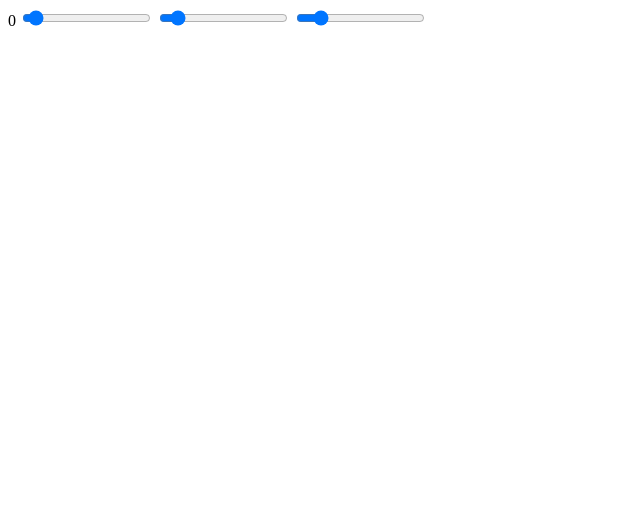
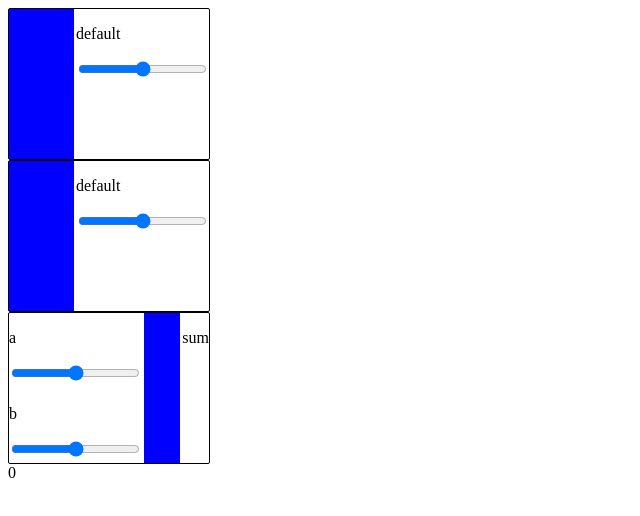
Before and after one commit to maxmmyron/nodes-editor-test, a SvelteKit app: page / in a window 1280 px wide. Shown: the top 516 px of the page, without its empty margins (0-640 px from the left). Built offline with nearby package versions, Linux system fonts and the light colour scheme.

Commit message:
use writables to manage reactivity

```diff
--- a/src/routes/+page.svelte
+++ b/src/routes/+page.svelte
@@ -1,4 +1,5 @@
 <script lang="ts">
+  import { writable, get } from "svelte/store";
   // represent this in a manner that allows us to programmatically build out a tree of nodes
   // 1. list containing all nodes
   // 2. graph of nodes (how to get detached nodes if we find this via traversing)?
@@ -31,68 +32,37 @@
     ];
   };
 
-  // let x: App.Node<({ x, y }: { x: number; y: number }) => { z: number }> = {
-  //   transform: ({ x, y }) => ({ z: x * y }),
-  //   out: { z: 0 },
-  // };
-
-  // let y: App.Node<({ a, b }: { a: number; b: number }) => { c: number }> = {
-  //   uuid: Math.floor(Math.random() * 10000000).toString(36)
-  //   transform: ({ a, b }) => ({ c: a + b }),
-  //   out: { c: 0 },
-  // };
-
-  // connect(x, "z", y, "a");
-
-  // on connect:
-
   let createNode = <T extends (args: any) => Record<string, any>>(
-    transformFn: T,
+    transform: T,
     inputs: Parameters<T>[0],
     outputs: ReturnType<T>
   ): App.Node<T> => {
     let uuid = Math.floor(Math.random() * 10000000).toString(36);
 
-    return {
+    let node = {
       uuid,
-      _transform: transformFn,
-      inputs,
-      outputs,
-      transform: () => {
-        let args: { [key: string]: any } = {};
-        for (const param of Object.keys(inputs)) {
-          let pair = graph.edges.find(
-            ([_, rhs]) => rhs.node.uuid === uuid && rhs.key === param
-          );
-          if (!pair) {
-            // set to default
-            args[param] = inputs[param];
-          } else {
-            console.log(pair[0]);
-            args[param] = pair[0].node.outputs[pair[0].key.toString()];
-          }
-        }
+      transform,
+      inputs: writable(inputs),
+      outputs: writable(outputs),
+    };
 
-        let res = transformFn(args) as ReturnType<T>;
+    node.inputs.subscribe((s) => {
+      console.log("transforming...");
+      const transformed = transform(s) as ReturnType<T>;
+      node.outputs.set(transformed);
+    });
 
-        // update outputs
-        outputs = res;
+    graph.nodes = [...graph.nodes, node];
 
-        return res;
-      },
-    };
+    return node;
   };
-
-  let v1Val = 1;
-  let v2Val = 2;
-  let v3Val = 3;
 
   // 1 + 2 = 3
   // value node: 1
-  let v1 = createNode(() => ({ default: v1Val }), undefined, { default: 0 });
+  let v1 = createNode(() => ({ default: 0 }), undefined, { default: 0 });
 
   // value node: 2
-  let v2 = createNode(() => ({ default: v2Val }), undefined, { default: 0 });
+  let v2 = createNode(() => ({ default: 0 }), undefined, { default: 0 });
 
   // sum node: 1 + 2
   const sum = createNode(
@@ -106,24 +76,96 @@
   connect(v1, "default", sum, "a");
   connect(v2, "default", sum, "b");
 
-  console.log(graph.edges);
+  let v1Out = 0,
+    v2Out = 0;
 
-  $: sumOut = sum.transform().sum;
-  $: console.log(sumOut);
+  v1.outputs.subscribe((e) => {
+    console.log(e);
+    v1Out = e.default;
+  });
 
-  // $: sumOut = sum.transform({
-  //   a: v1.transform().default,
-  //   b: v2.transform().default,
-  // }).sum;
+  v2.outputs.subscribe((e) => {
+    console.log(e);
+    v2Out = e.default;
+  });
 
-  // $: v3 = createNode(() => ({ default: v3Val }));
-
-  // $: sumOut2 = sum.transform({ a: sumOut, b: v3.transform().default }).sum;
+  $: sumOut = sum.transform({
+    a: v1Out,
+    b: v2Out,
+  }).sum;
 </script>
 
-<!-- {sumOut} -- {sumOut2} -->
+{#each graph.nodes as node}
+  {@const __inputs = get(node.inputs)}
+  {@const __outputs = get(node.outputs)}
+  <div class="node">
+    {#if __inputs}
+      <aside class="inputs">
+        {#each Object.entries(__inputs) as [key, value]}
+          <div class="input">
+            <p>{key}</p>
+            <!-- TODO: don't show if this node has a connection into this input! -->
+            {#if typeof value === "number"}
+              <input
+                type="range"
+                on:input={(e) => {
+                  const newValue = e.currentTarget.valueAsNumber;
+                  node.inputs.set({ ...__inputs, [key]: newValue });
+                }}
+              />
+            {/if}
+          </div>
+        {/each}
+      </aside>
+    {/if}
+    <main></main>
+    {#if __outputs}
+      <aside class="outputs">
+        {#each Object.entries(__outputs) as [key, value]}
+          <!-- If there *are* inputs, we can just directly render
+         the output el since we don't want to allow transform -->
+          {#if __inputs}
+            <p>{key}</p>
+          {:else}
+            <div class="output">
+              <p>{key}</p>
+              {#if typeof value === "number"}
+                <input
+                  type="range"
+                  on:input={(e) => {
+                    const newValue = e.currentTarget.valueAsNumber;
+                    node.outputs.set({ ...__outputs, [key]: newValue });
+                  }}
+                />
+              {/if}
+            </div>
+          {/if}
+        {/each}
+      </aside>
+    {/if}
+  </div>
+{/each}
+
 {sumOut}
 
-<input type="range" min="0" max="20" bind:value={v1Val} />
-<input type="range" min="0" max="20" bind:value={v2Val} />
-<input type="range" min="0" max="20" bind:value={v3Val} />
+<style>
+  .node {
+    width: 200px;
+    height: 150px;
+    border: 1px solid black;
+    border-radius: 2px;
+    display: flex;
+    gap: 2px;
+  }
+
+  .node > aside {
+    display: flex;
+    flex-direction: column;
+    gap: 4px;
+  }
+
+  .node > main {
+    flex-grow: 1;
+    background-color: blue;
+  }
+</style>
```
Also changed, not shown: src/app.d.ts (+6 -4 lines).
